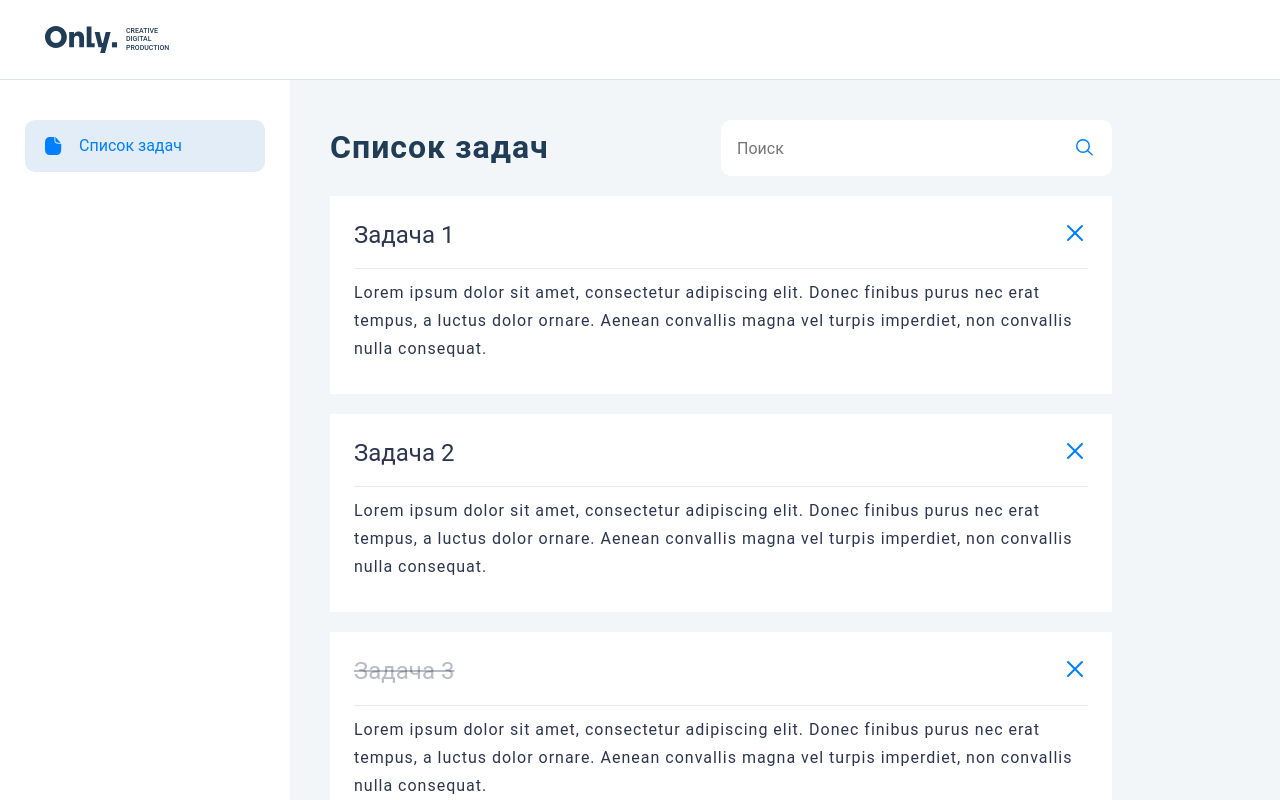
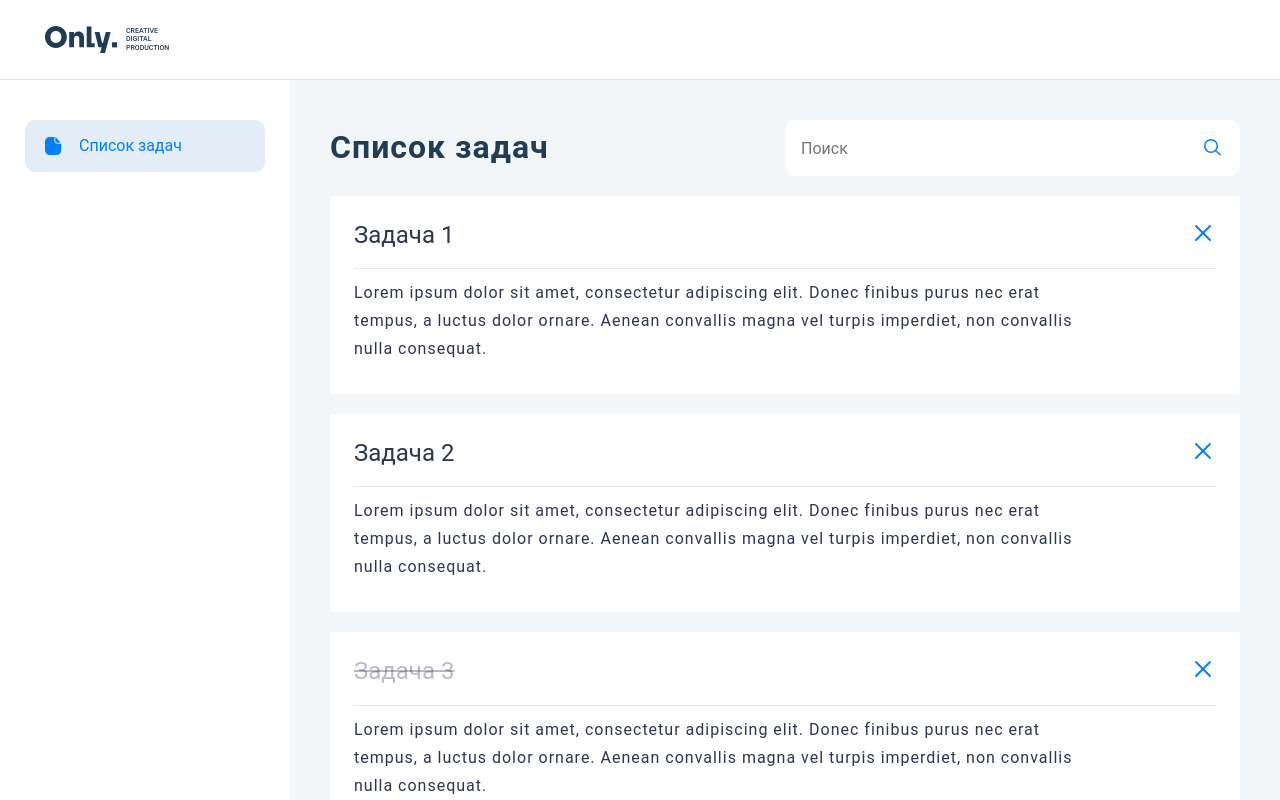
Before and after one commit to only-digital/internship-tasks, a Next.js app: page / in a window 1280 px wide. Shown: the top 800 px of the page. Built offline with nearby package versions, Linux system fonts and the light colour scheme.

Commit message:
added usage of hook useSearch in logic of view tasks

```diff
--- a/src/hooks/useSearch.js
+++ b/src/hooks/useSearch.js
@@ -2,15 +2,15 @@ import { useEffect, useState } from "react";
 
 const useSearch = (initialTasks,searchPhrase) => {
 const [searchedTasks,setTasks] = useState(initialTasks);
-
 useEffect(() => {
-  if (searchPhrase.length > 0) {
+  if (searchPhrase.length>0) {
     const tasksFiltered = [...initialTasks].filter((task)=>{
       return task.title.toLowerCase().includes(searchPhrase)||task.text.toLowerCase().includes(searchPhrase)
     });
     setTasks(tasksFiltered);
-  }
-},[searchPhrase]);
+  } else setTasks(initialTasks);
+
+},[searchPhrase,initialTasks]);
 return [searchedTasks];
 }
 
--- a/src/pages/index.jsx
+++ b/src/pages/index.jsx
@@ -12,7 +12,15 @@ const Index = () => {
 
     const [tasksState,setTasksState] = useState(tasks);
     const [searchState,setSearchState] = useState('');
-    const [searchedTasks] = useSearch(tasks.tasks,searchState);
+    const [searchedTasks] = useSearch(tasksState.tasks,searchState);
+console.log(searchedTasks)
+    // useEffect(() => {
+    //     const newState = {
+    //         title:tasksState.title,
+    //         tasks:searchedTasks
+    //     }
+    //     setTasksState(newState);
+    // },[searchedTasks])
 
     const handleTask = (title,typeOfClick) => {
         if (typeOfClick==='delete') {
@@ -26,7 +34,7 @@ const Index = () => {
         } else if (typeOfClick==='complete') {
             const newState = {
                 title:tasksState.title,
-                tasks:tasksState.tasks.map((task)=>{
+                tasks:searchedTasks.map((task)=>{
                     if (task.title === title) {
                         task.isCompleted = !task.isCompleted
                         return task
--- a/src/styles/index.module.scss
+++ b/src/styles/index.module.scss
@@ -36,5 +36,7 @@
 .tasksWrapper {
     display: flex;
     flex-direction: column;
-    padding-left: 40px;
+    padding: 0 40px;
+    max-width: 1630px;
+    width: 100%;
 }
```
